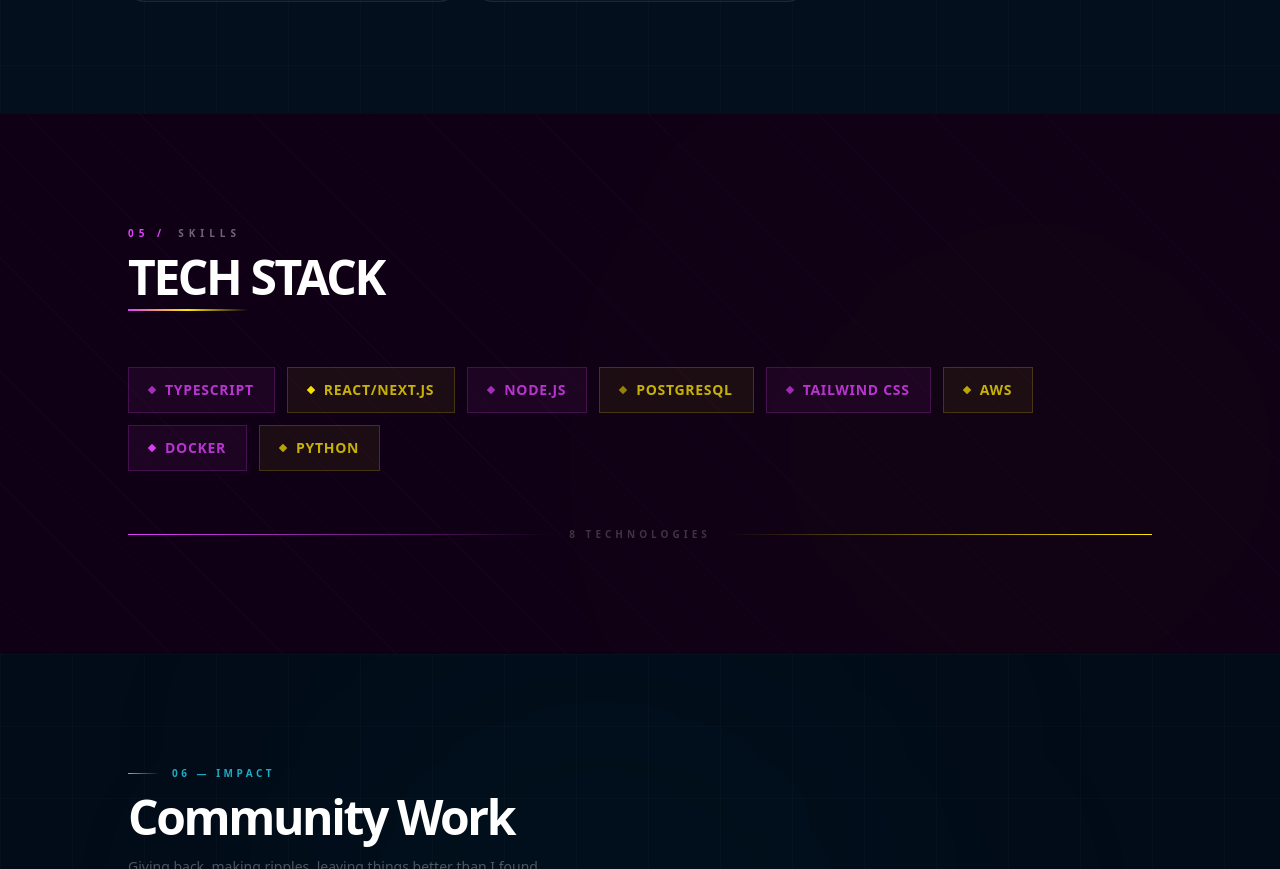
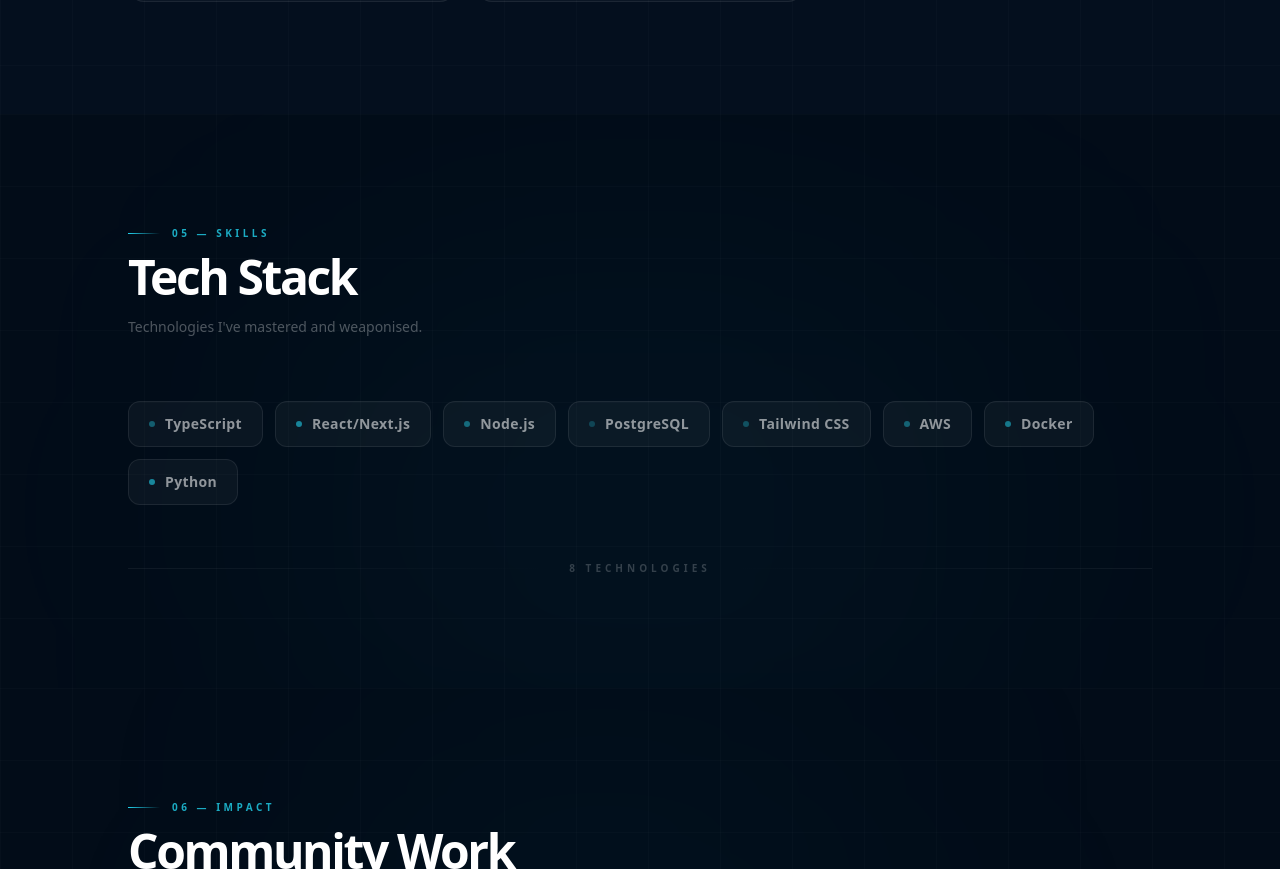
Before and after one commit to salienceenterprises-lab/portfolio-5f77b, a Next.js app: page /portfolio-5f77b/ in a window 1280 px wide. Shown: the part 3854-4723 px from the top of the page. Built offline with nearby package versions, Linux system fonts and the light colour scheme.

Commit message:
Update app/components/skills.jsx via Portfolio SaaS

```diff
--- a/app/components/skills.jsx
+++ b/app/components/skills.jsx
@@ -1,80 +1,108 @@
 "use client";
+import React from "react";
 import { motion } from "framer-motion";
-
-const container = { hidden: {}, visible: { transition: { staggerChildren: 0.04 } } };
-const item = {
-  hidden: { opacity: 0, y: 16, scale: 0.8 },
-  visible: { opacity: 1, y: 0, scale: 1, transition: { type: "spring", stiffness: 240, damping: 18 } },
-};
 
 export default function PortfolioSkills({ data }) {
   if (!data?.skills?.length) return null;
 
   return (
-    <section id="skills" className="relative py-28 px-6 overflow-hidden" style={{ background: "#100015" }}>
+    <section id="skills" className="relative py-28 px-6 overflow-hidden bg-[#020c18]">
 
-      <div className="absolute inset-0 pointer-events-none opacity-[0.025]"
-        style={{ backgroundImage: "repeating-linear-gradient(45deg, #e040fb 0px, #e040fb 1px, transparent 1px, transparent 40px)" }} />
-      <div className="absolute bottom-0 right-0 w-[500px] h-[400px] rounded-full blur-[200px] pointer-events-none"
-        style={{ background: "radial-gradient(ellipse, rgba(255,234,0,0.08), transparent 70%)" }} />
+      {/* Ambient */}
+      <div className="absolute inset-0 pointer-events-none">
+        <div className="absolute bottom-0 left-1/2 -translate-x-1/2 w-[700px] h-[350px] bg-cyan-400/[0.05] rounded-full blur-[160px]" />
+        <div className="absolute inset-0 bg-[linear-gradient(to_right,rgba(255,255,255,0.015)_1px,transparent_1px),linear-gradient(to_bottom,rgba(255,255,255,0.015)_1px,transparent_1px)] bg-[size:72px_72px]" />
+      </div>
 
       <div className="max-w-5xl mx-auto relative z-10">
 
-        <motion.div initial={{ opacity: 0, x: -20 }} whileInView={{ opacity: 1, x: 0 }}
-          viewport={{ once: true }} transition={{ duration: 0.5 }}
-          className="flex items-center gap-3 mb-3">
-          <span className="text-[10px] font-black tracking-[0.5em] uppercase" style={{ color: "#e040fb" }}>05 /</span>
-          <span className="text-[10px] font-black tracking-[0.5em] uppercase text-white/40">Skills</span>
+        {/* Header */}
+        <motion.div
+          initial={{ opacity: 0, x: -20 }}
+          whileInView={{ opacity: 1, x: 0 }}
+          viewport={{ once: true }}
+          transition={{ duration: 0.6 }}
+          className="flex items-center gap-3 mb-3"
+        >
+          <motion.div
+            initial={{ width: 0 }} whileInView={{ width: 32 }} viewport={{ once: true }}
+            transition={{ duration: 0.8 }}
+            className="h-px bg-gradient-to-r from-cyan-400 to-transparent"
+          />
+          <span className="text-[10px] font-bold tracking-[0.35em] uppercase text-cyan-400/80">05 — Skills</span>
         </motion.div>
 
-        <motion.h2 initial={{ opacity: 0, y: 20 }} whileInView={{ opacity: 1, y: 0 }}
-          viewport={{ once: true }} transition={{ duration: 0.6, delay: 0.05 }}
-          className="text-4xl sm:text-5xl font-black tracking-tighter text-white mb-2 uppercase leading-none">
+        <motion.h2
+          initial={{ opacity: 0, y: 20 }}
+          whileInView={{ opacity: 1, y: 0 }}
+          viewport={{ once: true }}
+          transition={{ duration: 0.7, delay: 0.05 }}
+          className="text-4xl sm:text-5xl font-black tracking-tighter text-white mb-4"
+        >
           Tech Stack
         </motion.h2>
-        <motion.div initial={{ width: 0 }} whileInView={{ width: 120 }} viewport={{ once: true }}
-          transition={{ duration: 0.8, delay: 0.2 }} className="h-0.5 mb-14"
-          style={{ background: "linear-gradient(90deg, #e040fb, #ffea00, transparent)" }} />
+        <motion.p
+          initial={{ opacity: 0 }}
+          whileInView={{ opacity: 1 }}
+          viewport={{ once: true }}
+          transition={{ duration: 0.6, delay: 0.15 }}
+          className="text-white/30 text-sm mb-16 max-w-md"
+        >
+          Technologies I've mastered and weaponised.
+        </motion.p>
 
-        <motion.div variants={container} initial="hidden" whileInView="visible"
+        {/* Skill grid — hexagonal-feel cells */}
+        <motion.div
+          className="flex flex-wrap gap-3"
+          initial="hidden"
+          whileInView="visible"
           viewport={{ once: true, amount: 0.15 }}
-          className="flex flex-wrap gap-3">
-          {data.skills.map((skill, i) => {
-            const useMagenta = i % 2 === 0;
-            return (
-              <motion.div key={`${skill}-${i}`} variants={item}
-                whileHover={{ y: -4, scale: 1.06 }}
-                className="group relative cursor-default">
-                {/* Glow */}
-                <div className="absolute -inset-px opacity-0 group-hover:opacity-100 transition-opacity duration-300 blur-sm pointer-events-none"
-                  style={{ background: useMagenta ? "rgba(224,64,251,0.4)" : "rgba(255,234,0,0.3)" }} />
-                <div className="relative flex items-center gap-2.5 px-5 py-3 transition-all duration-200"
-                  style={{
-                    background: useMagenta ? "rgba(224,64,251,0.06)" : "rgba(255,234,0,0.05)",
-                    border: `1px solid ${useMagenta ? "rgba(224,64,251,0.2)" : "rgba(255,234,0,0.18)"}`,
-                  }}>
-                  <motion.div animate={{ opacity: [0.5, 1, 0.5] }}
-                    transition={{ duration: 2.5 + (i % 5) * 0.35, repeat: Infinity }}
-                    className="w-1.5 h-1.5 flex-shrink-0 rotate-45"
-                    style={{ background: useMagenta ? "#e040fb" : "#ffea00" }} />
-                  <span className="text-sm font-black uppercase tracking-wider"
-                    style={{ color: useMagenta ? "rgba(224,64,251,0.8)" : "rgba(255,234,0,0.75)" }}>
-                    {skill}
-                  </span>
-                </div>
-              </motion.div>
-            );
-          })}
+          variants={{ hidden: {}, visible: { transition: { staggerChildren: 0.035 } } }}
+        >
+          {data.skills.map((skill, index) => (
+            <motion.div
+              key={`${skill}-${index}`}
+              variants={{
+                hidden: { opacity: 0, scale: 0.6, y: 20 },
+                visible: { opacity: 1, scale: 1, y: 0, transition: { type: "spring", stiffness: 260, damping: 20 } },
+              }}
+              whileHover={{
+                scale: 1.1,
+                transition: { duration: 0.2 },
+              }}
+              className="group relative cursor-default"
+            >
+              {/* Hover glow layer */}
+              <div className="absolute -inset-px bg-gradient-to-r from-cyan-400/60 to-blue-500/60 rounded-xl opacity-0 group-hover:opacity-100 transition-opacity duration-300 blur-sm pointer-events-none" />
+
+              <div className="relative flex items-center gap-2.5 px-5 py-3 bg-white/[0.04] border border-white/[0.08] rounded-xl group-hover:bg-cyan-400/[0.08] group-hover:border-cyan-400/40 transition-all duration-300">
+                {/* Dot accent */}
+                <motion.div
+                  animate={{ opacity: [0.4, 1, 0.4] }}
+                  transition={{ duration: 2.5 + index * 0.3, repeat: Infinity }}
+                  className="w-1.5 h-1.5 rounded-full bg-cyan-400/60 group-hover:bg-cyan-300 flex-shrink-0 transition-colors duration-300"
+                />
+                <span className="text-sm font-semibold text-white/55 group-hover:text-white transition-colors duration-300 tracking-wide">
+                  {skill}
+                </span>
+              </div>
+            </motion.div>
+          ))}
         </motion.div>
 
-        <motion.div initial={{ opacity: 0 }} whileInView={{ opacity: 1 }} viewport={{ once: true }}
-          transition={{ delay: 0.5 }}
-          className="flex items-center gap-4 mt-14">
-          <div className="h-px flex-1" style={{ background: "linear-gradient(90deg, #e040fb, transparent)" }} />
-          <span className="text-[10px] font-black uppercase tracking-[0.4em] text-white/20">
+        {/* Count indicator */}
+        <motion.div
+          initial={{ opacity: 0, y: 12 }}
+          whileInView={{ opacity: 1, y: 0 }}
+          viewport={{ once: true }}
+          transition={{ duration: 0.6, delay: 0.4 }}
+          className="mt-14 flex items-center gap-4"
+        >
+          <div className="h-px flex-1 bg-gradient-to-r from-white/[0.06] to-transparent" />
+          <span className="text-[10px] font-bold tracking-[0.4em] uppercase text-white/20">
             {data.skills.length} Technologies
           </span>
-          <div className="h-px flex-1" style={{ background: "linear-gradient(270deg, #ffea00, transparent)" }} />
+          <div className="h-px flex-1 bg-gradient-to-l from-white/[0.06] to-transparent" />
         </motion.div>
       </div>
     </section>
```
